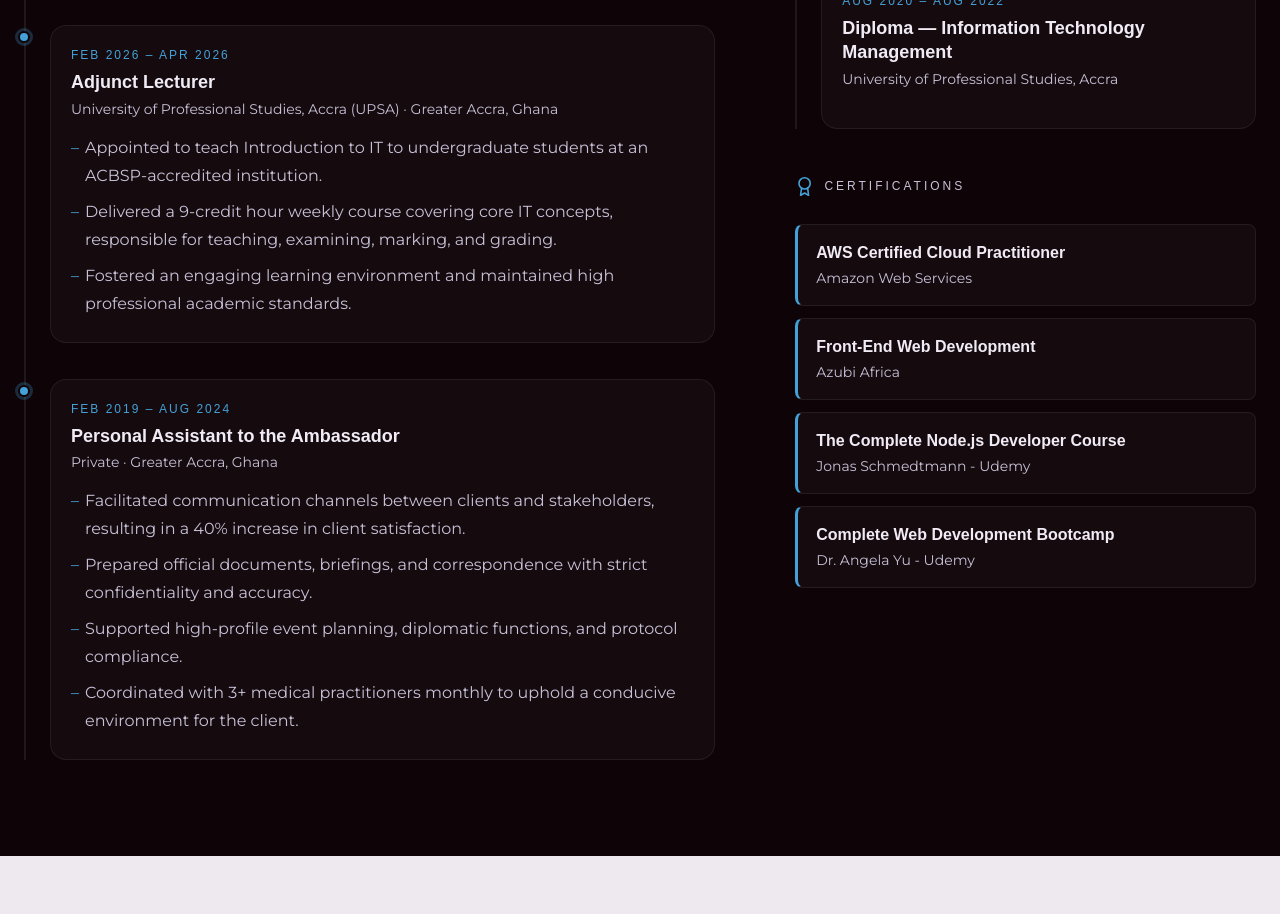
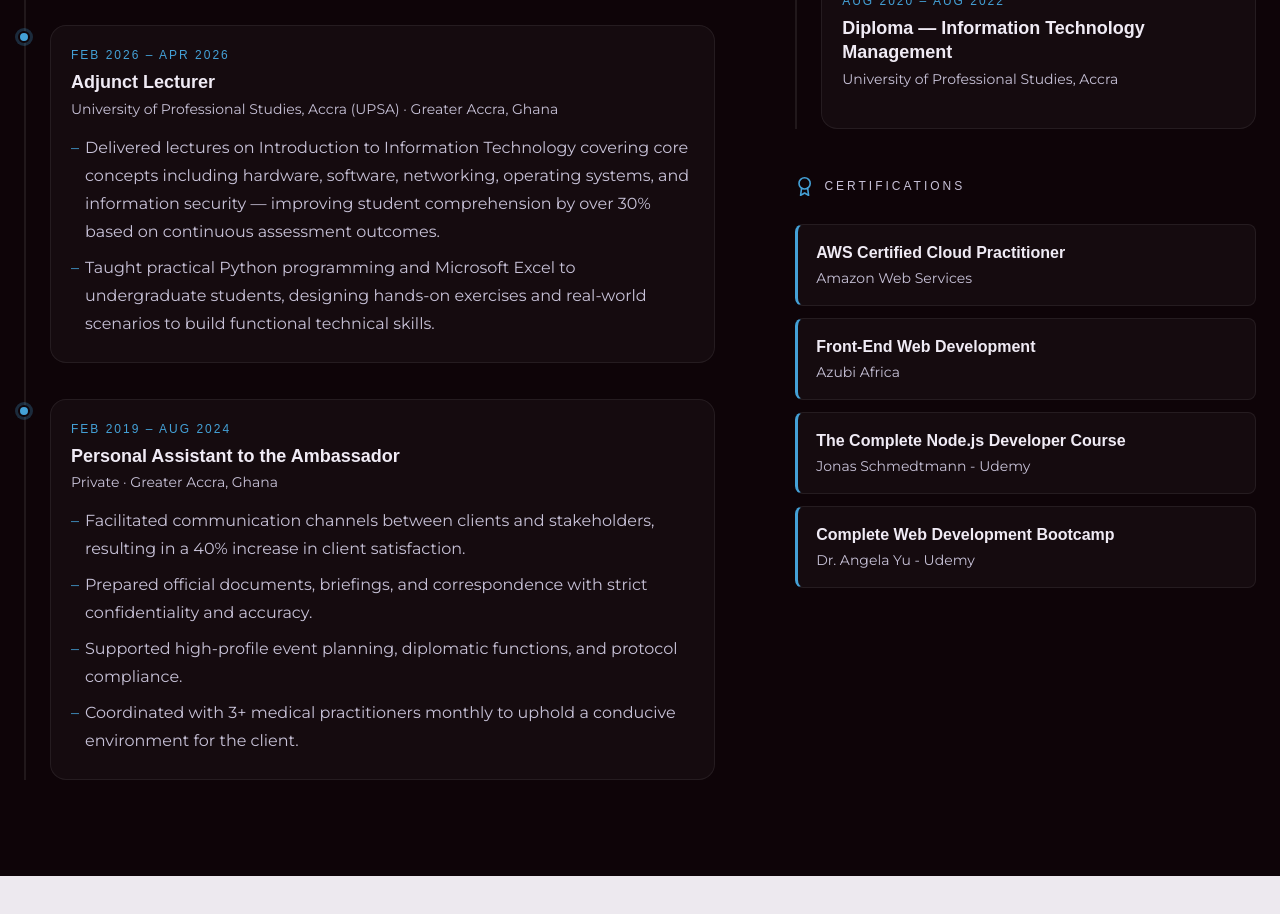
Before and after one commit to Akasi-M-P/akasi-mba, a React (Vite) app: page / in a window 1280 px wide. Shown: the part 5980-6894 px from the top of the page. Built offline with nearby package versions, Linux system fonts and the light colour scheme; a web font is replaced by a local one.

Commit message:
Update adjunct lecturer role duties

```diff
--- a/src/components/Experience/Experience.jsx
+++ b/src/components/Experience/Experience.jsx
@@ -20,9 +20,8 @@ const workExperience = [
     period: "Feb 2026 – Apr 2026",
     location: "Greater Accra, Ghana",
     points: [
-      "Appointed to teach Introduction to IT to undergraduate students at an ACBSP-accredited institution.",
-      "Delivered a 9-credit hour weekly course covering core IT concepts, responsible for teaching, examining, marking, and grading.",
-      "Fostered an engaging learning environment and maintained high professional academic standards.",
+      "Delivered lectures on Introduction to Information Technology covering core concepts including hardware, software, networking, operating systems, and information security — improving student comprehension by over 30% based on continuous assessment outcomes.",
+      "Taught practical Python programming and Microsoft Excel to undergraduate students, designing hands-on exercises and real-world scenarios to build functional technical skills.",
     ],
   },
   {
```
